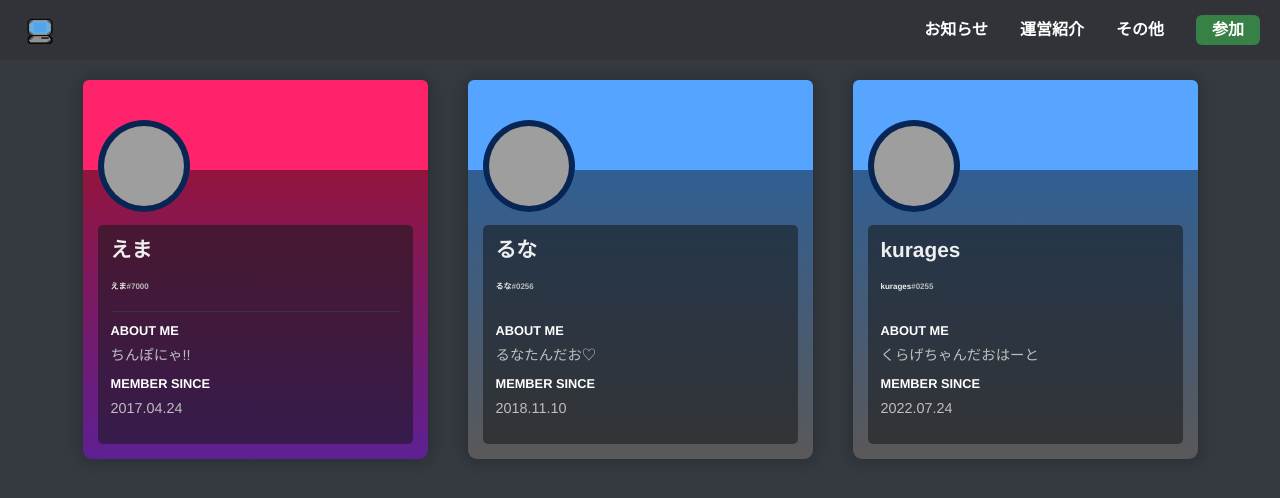
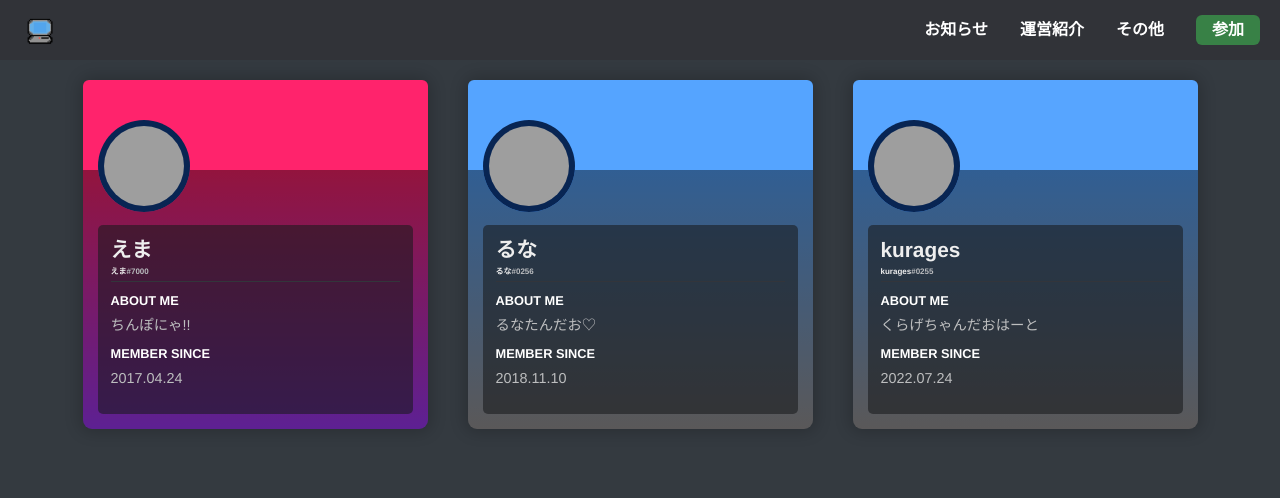
Before and after one commit to pc-com/pc-com.github.io, a Jekyll site: the page built from admin.html, in a window 1280 px wide. Shown: the top 498 px of the page. Built offline with Jekyll 4.4.1, drawn with Linux system fonts in a browser that asks for light colours; grey boxes are pictures that could not be loaded.

Commit message:
Update card.scss

```diff
--- a/_sass/utilities/card.scss
+++ b/_sass/utilities/card.scss
@@ -129,7 +129,7 @@
 		margin-top: 40px;
 		.displayname {
 			color: #eeeeee;
-			margin-bottom: 20px;
+			margin-bottom: 5px;
 			font-weight: 600;
 			font-size: 1.3rem;
 			display: flex;
@@ -142,7 +142,7 @@
 		}
 		.username {
 			color: #eeeeee;
-			margin-bottom: 20px;
+			margin-bottom: 5px;
 			font-weight: 600;
 			font-size: 0.5rem;
 			display: flex;
```
